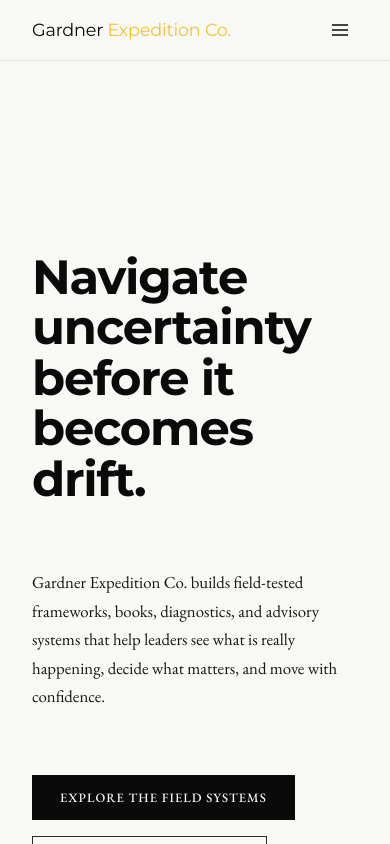
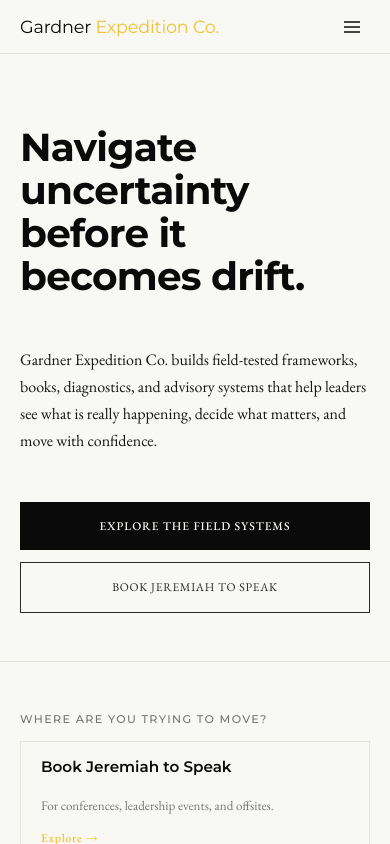
Before and after one commit to jeremiahrgardner/gardner-expedition-co, a Next.js app: page / in a window 390 px wide. Shown: the top 844 px of the page. Built offline with nearby package versions, Linux system fonts and the light colour scheme.

Commit message:
Mobile optimization: comprehensive 375px overrides for homepage, framework pages, expeditions

```diff
--- a/src/app/globals.css
+++ b/src/app/globals.css
@@ -2610,6 +2610,306 @@
     grid-template-columns: 1.2fr 1fr;
   }
 }
+
+/* ── Field Notes split layout (desktop default) ── */
+.field-notes-split {
+  display: grid;
+  grid-template-columns: 1fr 1fr;
+  gap: var(--space-xl);
+  align-items: start;
+}
+
+
+/* ============================================================
+   MOBILE OPTIMIZATION — 375px primary target
+   Covers: homepage, framework pages, expeditions, nav, footer
+   ============================================================ */
+
+@media (max-width: 767px) {
+
+  /* ── Spacing scale compression ── */
+  :root {
+    --space-xl: 72px;
+    --space-lg: 48px;
+    --space-md: 20px;
+    --space-sm: 12px;
+    --space-xs: 6px;
+  }
+
+  /* ── Global body ── */
+  body {
+    font-size: 15px;
+  }
+
+  /* ── Navigation ── */
+  .site-nav {
+    height: 54px;
+  }
+  .page-wrapper {
+    padding-top: 54px;
+  }
+  .site-nav-inner {
+    height: 54px;
+    padding: 0 var(--space-md);
+  }
+
+  /* ── Hero editorial ── */
+  .hero-editorial {
+    padding: 72px 0 48px;
+  }
+  .hero-editorial h1 {
+    font-size: clamp(2rem, 9vw, 3rem) !important;
+    max-width: 28ch;
+    line-height: 1.1;
+    letter-spacing: -0.02em;
+  }
+  .hero-editorial .hero-sub {
+    font-size: 1rem;
+    max-width: 100%;
+  }
+  .hero-cta-row {
+    flex-direction: column;
+    align-items: flex-start;
+    gap: var(--space-sm);
+  }
+  .hero-cta-row .btn-primary,
+  .hero-cta-row .btn-ghost {
+    width: 100%;
+    text-align: center;
+    padding: 14px 20px;
+  }
+
+  /* ── Routing section ── */
+  .routing-section {
+    padding: 48px 0;
+  }
+  .routing-section-label {
+    font-size: 0.7rem;
+    margin-bottom: var(--space-sm);
+  }
+  .routing-card {
+    padding: var(--space-sm) var(--space-md);
+  }
+  .routing-card-title {
+    font-size: 0.95rem;
+    font-weight: 600;
+  }
+  .routing-card-desc {
+    font-size: 0.82rem;
+  }
+
+  /* ── Problem section ── */
+  .problem-section {
+    padding: 48px 0;
+  }
+  .problem-headline {
+    font-size: clamp(1.5rem, 6vw, 2.2rem) !important;
+    line-height: 1.2;
+  }
+  .problem-body {
+    font-size: 0.92rem;
+    max-width: 100%;
+  }
+  .problem-closing {
+    font-size: 0.92rem;
+  }
+
+  /* ── Field Systems ── */
+  .fieldsystems-section {
+    padding: 48px 0;
+  }
+  .fieldsystems-title {
+    font-size: clamp(1.5rem, 5vw, 2.2rem);
+  }
+  .fieldsystem-card {
+    padding: var(--space-sm) var(--space-md);
+  }
+  .fieldsystem-name {
+    font-size: 1rem;
+    font-weight: 600;
+  }
+  .fieldsystem-job {
+    font-size: 0.8rem;
+    font-style: italic;
+  }
+  .fieldsystem-desc {
+    font-size: 0.85rem;
+  }
+
+  /* ── Proof section ── */
+  .proof-section {
+    padding: 48px 0;
+  }
+  .proof-label {
+    font-size: 0.7rem;
+  }
+  .proof-logos {
+    gap: 6px;
+    margin-bottom: var(--space-sm);
+  }
+  .proof-logos span {
+    font-size: 0.72rem;
+  }
+  .proof-logos .dot {
+    font-size: 0.4rem;
+  }
+  .proof-text {
+    font-size: 0.88rem;
+  }
+
+  /* ── Field Notes split layout ── */
+  .field-notes-split {
+    display: grid;
+    grid-template-columns: 1fr;
+    gap: var(--space-lg);
+    align-items: start;
+  }
+  .field-notes-right {
+    margin-top: 0;
+  }
+
+  /* ── Ecosystem section ── */
+  .ecosystem-section {
+    padding: 48px 0;
+  }
+  .ecosystem-headline {
+    font-size: clamp(1.4rem, 5vw, 2rem);
+    margin-bottom: var(--space-md);
+  }
+  .ecosystem-item {
+    padding: var(--space-sm) 0;
+  }
+  .ecosystem-name {
+    font-size: 0.95rem;
+    font-weight: 600;
+  }
+  .ecosystem-desc {
+    font-size: 0.8rem;
+  }
+
+  /* ── Newsletter section ── */
+  .section {
+    padding: 48px 0 !important;
+  }
+
+  /* ── Footer ── */
+  .site-footer {
+    padding: var(--space-lg) 0 var(--space-sm);
+    margin-top: var(--space-xl);
+  }
+  .site-footer-inner {
+    padding: 0 var(--space-md);
+    grid-template-columns: 1fr;
+    gap: var(--space-md);
+  }
+  .site-footer-nav h4 {
+    font-size: 0.65rem;
+    margin-bottom: var(--space-xs);
+  }
+  .site-footer-nav a {
+    font-size: 0.82rem;
+  }
+
+  /* ── Framework pages ── */
+  .fw-hero {
+    padding: 60px 0 var(--space-md);
+  }
+  .fw-body {
+    grid-template-columns: 1fr;
+    gap: var(--space-lg);
+    padding: 0 var(--space-md);
+  }
+  .fw-sidebar {
+    position: static;
+    padding: var(--space-md) 0;
+    border-top: 1px solid var(--border);
+  }
+  .fw-main h2 {
+    font-size: clamp(1.4rem, 5vw, 1.9rem);
+  }
+  .fw-main p {
+    font-size: 0.95rem;
+  }
+  .fw-diagram-container {
+    margin: 1.5rem 0 1rem;
+    padding: 1rem;
+  }
+
+  /* ── Expeditions page ── */
+  .exp-hero {
+    padding: 80px 0 48px;
+  }
+  .exp-hero-inner {
+    padding: 0 var(--space-md);
+  }
+  .trust-grid {
+    grid-template-columns: 1fr 1fr;
+    gap: 1rem;
+  }
+  .trust-item p:first-child {
+    font-size: 1.4rem;
+  }
+  .trust-item p:last-child {
+    font-size: 0.7rem;
+  }
+  .exp-narrative,
+  .exp-explored {
+    font-size: 0.92rem;
+  }
+
+  /* ── Buttons ── */
+  .btn-primary,
+  .btn-ghost {
+    padding: 13px 20px;
+    font-size: 0.74rem;
+    display: block;
+    text-align: center;
+  }
+
+  /* ── Tables ── */
+  table {
+    font-size: 0.78rem;
+  }
+  th, td {
+    padding: 8px 10px;
+  }
+
+  /* ── SiteNav mobile menu ── */
+  .mobile-menu {
+    padding-bottom: var(--space-sm);
+  }
+
+  /* ── Articles page ── */
+  .articles-list-item {
+    padding: var(--space-sm) 0;
+  }
+  .articles-list-item h3 {
+    font-size: 1rem;
+  }
+}
+
+/* ── Extra small screens 375px and below ── */
+@media (max-width: 480px) {
+  .hero-editorial h1 {
+    font-size: clamp(1.85rem, 10vw, 2.5rem) !important;
+  }
+  .routing-grid {
+    grid-template-columns: 1fr;
+  }
+  .proof-logos span {
+    font-size: 0.68rem;
+  }
+  .proof-logos .dot {
+    display: none;
+  }
+  .field-notes-split {
+    gap: var(--space-md);
+  }
+  .ecosystem-grid {
+    grid-template-columns: 1fr;
+  }
+}
+
 /* ─── Framework Diagram Containers ───────────────────────────────── */
 
 .fw-diagram-container {
--- a/src/app/page.tsx
+++ b/src/app/page.tsx
@@ -203,8 +203,8 @@
         {/* ─── FIELD NOTES TEASER ──────────────────────────── */}
         <section className="section" style={{ padding: 'var(--space-xl) 0' }}>
           <div className="container">
-            <div style={{ display: 'grid', gridTemplateColumns: '1fr 1fr', gap: 'var(--space-xl)', alignItems: 'start' }}>
-              <div>
+            <div className="field-notes-split">
+              <div className="field-notes-left">
                 <h2 style={{ fontSize: 'clamp(1.8rem, 3.5vw, 2.8rem)', fontWeight: 700, marginBottom: 'var(--space-sm)' }}>
                   Field Notes
                 </h2>
@@ -218,7 +218,7 @@
                   </Link>
                 </div>
               </div>
-              <div>
+              <div className="field-notes-right">
                 <div style={{ display: 'flex', flexDirection: 'column', gap: 0, borderTop: '1px solid var(--border)' }}>
                   {[
                     { title: 'On Navigating Uncertainty Without a Map', date: 'Field Notes', href: '/articles/navigating-uncertainty' },
```
